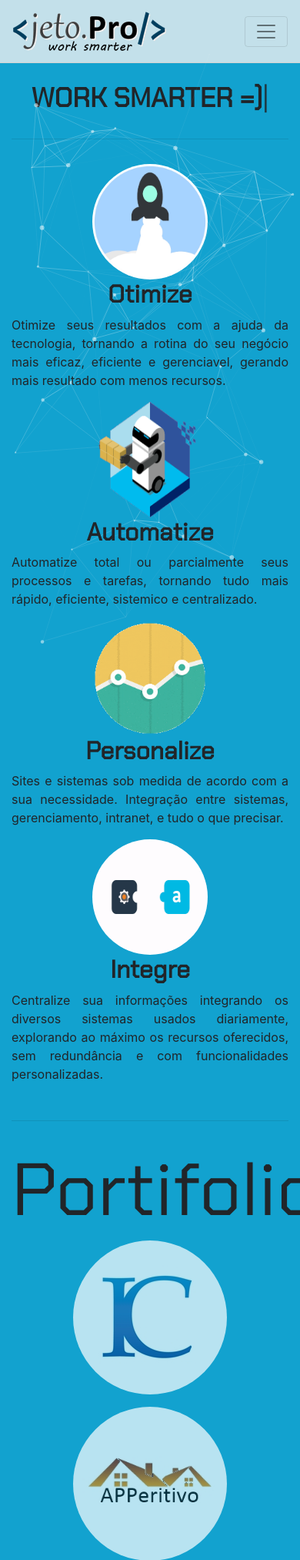
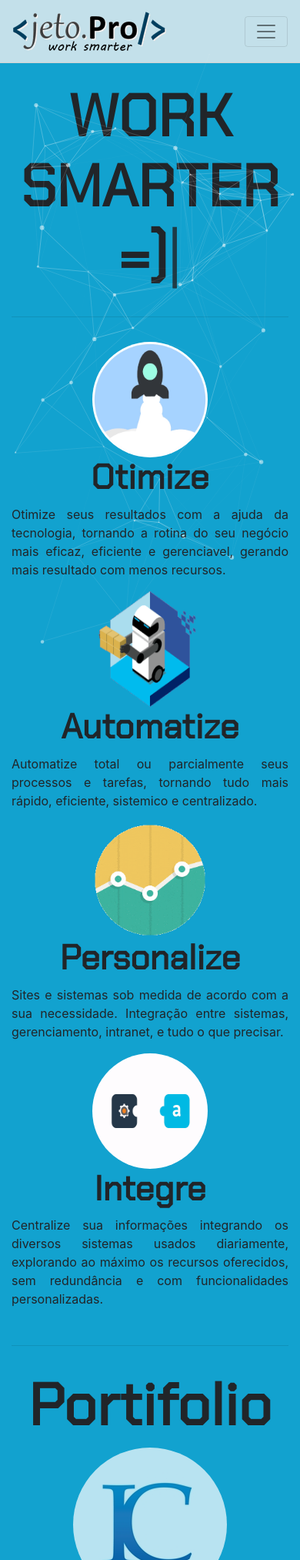
Before and after one commit to VictorLM/jeto.pro, a Django app: page / in a window 390 px wide; the page is wider, and only the part inside the window is pictured. Shown: the top 2026 px of that part at 77% size. Run offline with Django 3.2, Linux system fonts and the light colour scheme; some libraries are stand-ins or nearby versions.

Commit message:
Ajustes responsividade

```diff
--- a/static/website/css/site.css
+++ b/static/website/css/site.css
@@ -15,11 +15,11 @@ body {
     font-family: 'Chakra Petch', sans-serif;
     display: inline;
     text-align: center!important;
-    font-size: 9vw!important;
+    font-size: 9vmax!important;
 }
 .typed-cursor {
     font-family: 'Chakra Petch', sans-serif;
-    font-size: 9vw;
+    font-size: 9vmax;
     line-height: 0;
 }
 
@@ -33,6 +33,13 @@ h1, h2, h3, .menu-item-bold {
     font-weight: bold;
 }
 
+.display-1-home{
+    font-size: 9vmax;
+}
+
+.h2-home{
+    font-size: 2.8em;
+}
 .nav-item{
     transition: all 0.5s ease;
     border-radius: 0.5em;
@@ -69,7 +76,7 @@ h1, h2, h3, .menu-item-bold {
 .li-contatos{
     background-color: transparent;
     font-weight: bold;
-    font-size: 2em;
+    font-size: 2.5vmax;
     font-family: 'Open Sans Condensed', sans-serif;
     font-style: italic;
 }
--- a/website/templates/website/home.html
+++ b/website/templates/website/home.html
@@ -16,28 +16,28 @@
         <div class="row text-center">
             <div class="col-sm-12 col-md-6 col-lg-3 col-xl-3">
                 <img class="rounded-circle" src="{% static 'website/img/foguete.gif' %}" alt="Otimização">
-                <h2>Otimize</h2>
+                <h2 class="h2-home">Otimize</h2>
                 <p class="text-justify">
                     Otimize seus resultados com a ajuda da tecnologia, tornando a rotina do seu negócio mais eficaz, eficiente e gerenciavel, gerando mais resultado com menos recursos.
                 </p>
             </div>
             <div class="col-sm-12 col-md-6 col-lg-3 col-xl-3">
                 <img class="rounded-circle" src="{% static 'website/img/robo.gif' %}" alt="Automatização" height="150">
-                <h2>Automatize</h2>
+                <h2 class="h2-home">Automatize</h2>
                 <p class="text-justify">
                     Automatize total ou parcialmente seus processos e tarefas, tornando tudo mais rápido, eficiente, sistemico e centralizado.
                 </p>
             </div>
             <div class="col-sm-12 col-md-6 col-lg-3 col-xl-3">
                 <img class="rounded-circle" src="{% static 'website/img/personalize.gif' %}" alt="Personalização">
-                <h2>Personalize</h2>
+                <h2 class="h2-home">Personalize</h2>
                 <p class="text-justify">
                     Sites e sistemas sob medida de acordo com a sua necessidade. Integração entre sistemas, gerenciamento, intranet, e tudo o que precisar.
                 </p>
             </div>
             <div class="col-sm-12 col-md-6 col-lg-3 col-xl-3">
                 <img class="rounded-circle" src="{% static 'website/img/integracao.gif' %}" alt="Integração">
-                <h2>Integre</h2>
+                <h2 class="h2-home">Integre</h2>
                 <p class="text-justify">
                     Centralize sua informações integrando os diversos sistemas usados diariamente, explorando ao máximo os recursos oferecidos, sem redundância e com funcionalidades personalizadas.
                 </p>
@@ -47,7 +47,7 @@
         <div class="">
             <div class="row text-center">
                 <div class="col">
-                    <h1 class="display-1" id="portifolio">Portifolio</h1>
+                    <h1 class="display-1-home" id="portifolio">Portifolio</h1>
                 </div>
             </div>
             <div class="row text-center">
@@ -251,7 +251,7 @@
         </div>
         <hr/>
         <div class="sobre">
-            <h1 class="text-center display-1" id="sobre">Sobre/Perfil</h1>
+            <h1 class="text-center display-1-home" id="sobre">Sobre</h1>
             <p>
                 &emsp;Ola! Meu nome é <b>Victor Meireles</b>. Sou analista e desenvolvedor de sistemas.
             </p>
@@ -267,7 +267,7 @@
         <div class="">
             <div class="row text-center">
                 <div class="col">
-                    <h1 class="display-1" id="contato">Contato</h1>
+                    <h1 class="display-1-home" id="contato">Contato</h1>
                 </div>
             </div>
             <div class="row form-contato-home">
```
